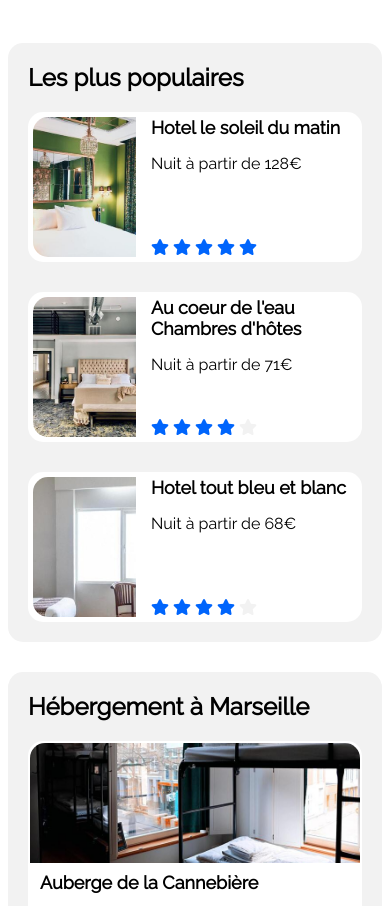
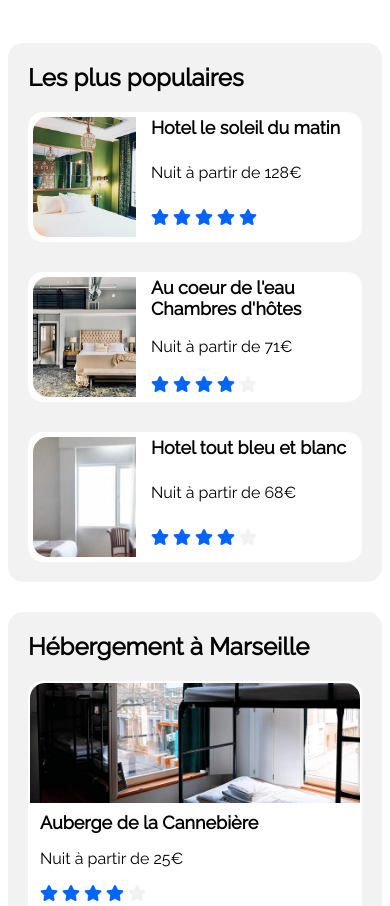
Before and after one commit to jsr029/RakotonirinaJeanSebastien_2_29072021, a plain HTML site: page index.html in a window 390 px wide. Shown: the part 841-1747 px from the top of the page. Drawn offline with Linux system fonts and the light colour scheme.

Commit message:
Réglage positionnement Etoiles

```diff
--- a/css/styles.css
+++ b/css/styles.css
@@ -177,7 +177,7 @@ h1{
     font-weight: bold;
 }
 .pop img{
-    height: 140px;
+    height: 120px;
     border-radius: 15px 0 0 15px;
 }
 .hbgt{
@@ -214,21 +214,22 @@ h1{
 }
 .pop_ch{
     max-width: 100%;
+    max-height: 120px;
     display: grid;
     grid-template-columns: 1fr 2fr;
     grid-template-areas:
     "a b"
     "a c"
-    "a d"
-    "a e";
+    "a d";
     grid-column-gap: 15px;
     background: white;
     border-radius: 15px;
     padding: 5px;
 }
 .pop_ch p.etoiles{
-    grid-area: e;
+    grid-area: d;
     margin-bottom: 0;
+    margin-top: 0;
 }
 .sanse{
     color: #F2F2F2 !important;
@@ -496,6 +497,9 @@ h1{
     .pieds_bloc {
         row-gap: 10px;
     }
+    .pieds_bloc h3{
+        margin-bottom: 0;
+    }
 }
 @media screen and (min-width:320px) and (max-width:360px){
     input[type="text"] {
```
